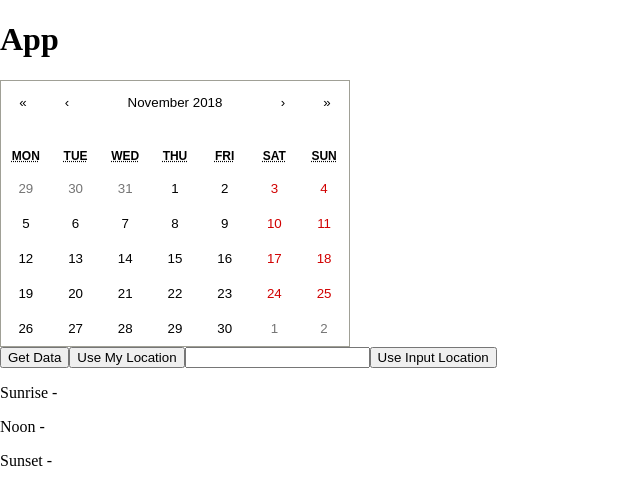
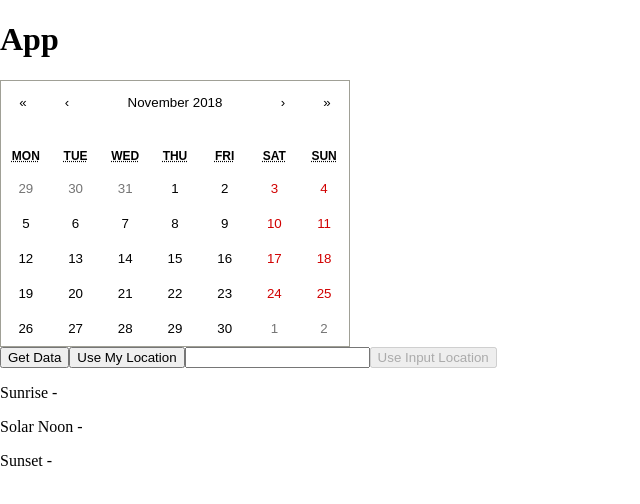
Before and after one commit to HanifCarroll/sun-times, a React (Create React App) app: page / in a window 1280 px wide. Shown: the top 504 px of the page, without its empty margins (0-640 px from the left). Built offline with nearby package versions, Linux system fonts and the light colour scheme; no server answers.

Commit message:
Add location name to DOM

```diff
--- a/src/App.js
+++ b/src/App.js
@@ -2,11 +2,10 @@ import React, { Component } from "react";
 import Axios from "axios";
 import Calendar from "react-calendar";
 import { format } from "date-fns";
+import { APIKEY, RESULTSLIMIT } from "./config";
 
 class App extends Component {
   state = {
-    lat: null,
-    lng: null,
     location: "",
     geoInfo: {},
     date: null,
@@ -20,10 +19,8 @@ class App extends Component {
           coords: { latitude, longitude },
         } = position;
 
-        const apiKey = "9e59bc25-9417-438f-860e-926289f82523";
-        const resultsLimit = 1;
         const point = `${latitude},${longitude}`;
-        const url = `https://graphhopper.com/api/1/geocode?point=${point}&limit=${resultsLimit}&reverse=true&key=${apiKey}`;
+        const url = `https://graphhopper.com/api/1/geocode?point=${point}&limit=${RESULTSLIMIT}&reverse=true&key=${APIKEY}`;
 
         const {
           data: { hits: results },
@@ -37,15 +34,17 @@ class App extends Component {
   setLocation = () => {
     const { location } = this.state;
 
+    if (!location) {
+      return;
+    }
+
     const locationURI = encodeURIComponent(location);
 
     this.geocodeLocation(locationURI);
   };
 
   geocodeLocation = async location => {
-    const apiKey = "9e59bc25-9417-438f-860e-926289f82523";
-    const resultsLimit = 1;
-    const url = `https://graphhopper.com/api/1/geocode?q=${location}&limit=${resultsLimit}&key=${apiKey}`;
+    const url = `https://graphhopper.com/api/1/geocode?q=${location}&limit=${RESULTSLIMIT}&key=${APIKEY}`;
 
     const {
       data: { hits: results },
@@ -57,9 +56,9 @@ class App extends Component {
   extractGeoData = results => {
     if (results[0]) {
       console.log(results[0]);
-      const { country, state, name, point } = results[0];
+      const { country, state, city, name, point } = results[0];
 
-      this.setState({ geoInfo: { country, state, name, point } });
+      this.setState({ geoInfo: { country, state, city, name, point } });
     } else {
       console.log("Query not found.");
       this.setState({ geoInfo: {} });
@@ -77,7 +76,10 @@ class App extends Component {
   };
 
   makeSunUrl = () => {
-    const { lat, lng, date } = this.state;
+    const { geoInfo, date } = this.state;
+    const {
+      point: { lat, lng },
+    } = geoInfo;
 
     let url = `https://api.sunrise-sunset.org/json?lat=${lat}&lng=${lng}&formatted=0`;
 
@@ -89,6 +91,7 @@ class App extends Component {
   };
 
   extractTimes = results => {
+    console.log(results);
     const sunrise = new Date(results.sunrise).toLocaleTimeString();
     const sunset = new Date(results.sunset).toLocaleTimeString();
     const noon = new Date(results.solar_noon).toLocaleTimeString();
@@ -101,8 +104,25 @@ class App extends Component {
     this.setState({ date });
   };
 
+  renderLocation = () => {
+    const {
+      geoInfo: { country, state, city, name },
+    } = this.state;
+
+    let locationString = "";
+    name ? (locationString += `${name}`) : (locationString += "");
+    city && city !== name
+      ? (locationString += `, ${city}`)
+      : (locationString += "");
+    state ? (locationString += `, ${state}`) : (locationString += "");
+    country ? (locationString += `, ${country}`) : (locationString += "");
+
+    return <p>{locationString}</p>;
+  };
+
   render() {
-    const { sunrise, sunset, noon, location } = this.state.times;
+    const { location, times } = this.state;
+    const { sunrise, sunset, noon } = times;
 
     return (
       <div className="App">
@@ -115,10 +135,13 @@ class App extends Component {
           value={location}
           onChange={e => this.setState({ location: e.target.value })}
         />
-        <button onClick={this.setLocation}>Use Input Location</button>
+        <button onClick={this.setLocation} disabled={!location}>
+          Use Input Location
+        </button>
         {console.log(this.state)}
+        {this.renderLocation()}
         <p>Sunrise - {sunrise}</p>
-        <p>Noon - {noon}</p>
+        <p>Solar Noon - {noon}</p>
         <p>Sunset - {sunset}</p>
       </div>
     );
```
Also changed, not shown: 1 other file (tests, documents, lock files or other folders).
